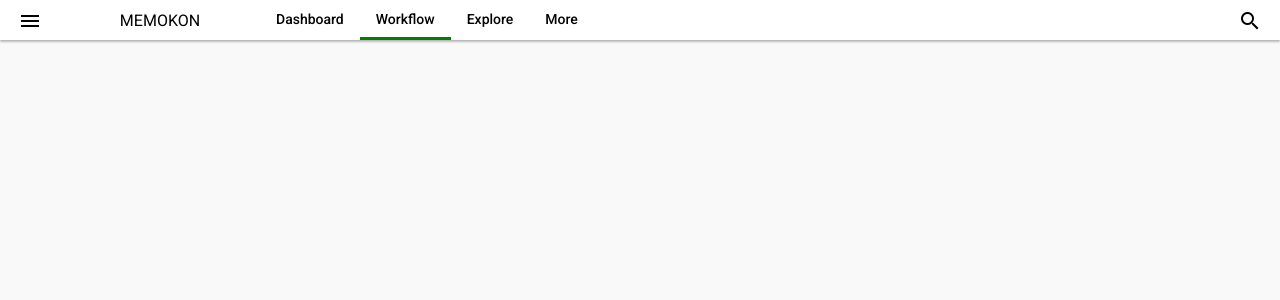
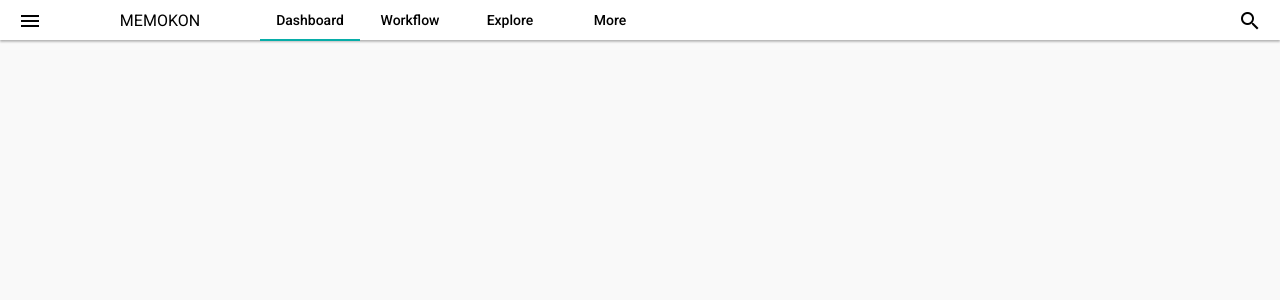
Before and after one commit to RuxTsuki/memokon, an Angular app: page / in a window 1280 px wide. Shown: the top 300 px of the page. Built offline with nearby package versions, Linux system fonts and the light colour scheme.

Commit message:
Cree la barrita del menu tome una sencilla basada en % funciona cuando los items miden lo mismo

```diff
--- a/src/app/components/my-zone/my-zone.component.html
+++ b/src/app/components/my-zone/my-zone.component.html
@@ -7,17 +7,21 @@
             MEMOKON
         </a>
         <ul>
-            <li *ngFor="let itemNav of itemsNav">
-                <button mat-button>
-                    <a href="#"> {{ itemNav }} </a>
-                </button>
-            </li>
+            <div class="s">
+                <li [ngClass]="{'item-active': itemNav.state}" *ngFor="let itemNav of itemsNav">
+                    <button (click)="ItemSelected(itemNav)" mat-button>
+                        <a href="#"> {{ itemNav.name }} </a>
+                    </button>
+                </li>
+                <div class="line-nav">
+                </div>
+            </div>
         </ul>
         <button mat-icon-button>
             <i class="material-icons">search </i>
         </button>
     </nav>
+    <main class="main">
+
+    </main>
 </div>
-<main class="main">
-
-</main>
--- a/src/app/components/my-zone/my-zone.component.scss
+++ b/src/app/components/my-zone/my-zone.component.scss
@@ -30,10 +30,6 @@
                 a {}
             }
         }
-
-        li:nth-child(2) {
-            border-bottom: 3px solid green;
-        }
     }
 
     @media screen and (min-width: 550px) {
@@ -41,6 +37,15 @@
 
         ul {
             display: flex;
+            position: relative;
+        }
+
+        li {
+            width: 100px;
+
+            button {
+                width: 100%;
+            }
         }
     }
 }
@@ -49,3 +54,25 @@
     height: 100%;
 
 }
+
+/* otras */
+
+/* .item-active {
+    border-bottom: 3px solid green;
+    border-radius: 2px;
+} */
+
+.line-nav {
+    height: 2px;
+    width: 100px;
+    background-color: #07ADA8;
+    position: absolute;
+    bottom: -2px;
+    transition: .35s ease-in-out;
+}
+
+.s {
+    display: flex;
+    position: relative;
+    width: auto;
+}
--- a/src/app/components/my-zone/my-zone.component.ts
+++ b/src/app/components/my-zone/my-zone.component.ts
@@ -1,4 +1,5 @@
-import { Component, OnInit } from '@angular/core';
+import { Component, OnInit, ElementRef, TemplateRef } from '@angular/core';
+import { IMenuItems } from './my-zone.interface';
 
 @Component({
   selector: 'app-my-zone',
@@ -7,15 +8,38 @@ import { Component, OnInit } from '@angular/core';
 })
 export class MyZoneComponent implements OnInit {
 
-  itemsNav = [
-    'Dashboard',
-    'Workflow',
-    'Explore',
-    'More'
+  itemsNav: IMenuItems[] = [
+    {
+      name: 'Dashboard',
+      state: true
+    },
+    { name: 'Workflow' },
+    { name: 'Explore' },
+    { name: 'More' }
   ];
+
+  itemSelected: IMenuItems = undefined;
+
   constructor() { }
 
   ngOnInit() {
   }
 
+
+
+  ItemSelected(itemNav: IMenuItems) {
+    if (!itemNav) return;
+    const lineIndex = this.itemsNav.findIndex(item => item.name === itemNav.name);
+    let moveLineNav = 0;
+    switch (lineIndex) {
+      case 0: moveLineNav = 0; break;
+      case 1: moveLineNav = 25; break;
+      case 2: moveLineNav = 50; break;
+      case 3: moveLineNav = 75; break;
+      default:
+        break;
+    }
+    document.getElementsByClassName('line-nav')[0].setAttribute('style', `margin-left: ${moveLineNav}%`);
+  }
+
 }
--- /dev/null
+++ b/src/app/components/my-zone/my-zone.interface.ts
@@ -0,0 +1,6 @@
+export interface IMenuItems {
+    name: string;
+    code?: string;
+    state?: boolean;
+    width?: number;
+}
--- a/src/styles.scss
+++ b/src/styles.scss
@@ -1,4 +1,7 @@
 /* You can add global styles to this file, and also import other style files */
+
+@import 'animations';
+
 
 html,
 body {
```
Also changed, not shown: src/_animations.scss (added, +9 -0 lines).
